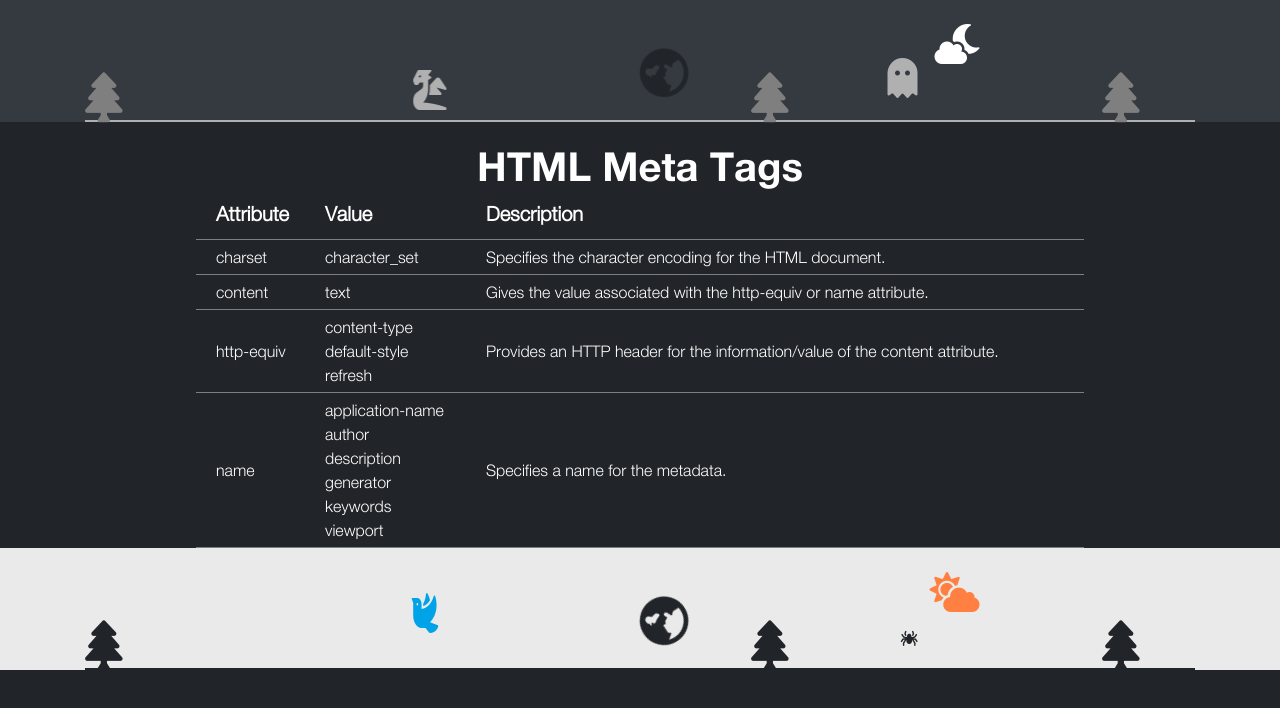
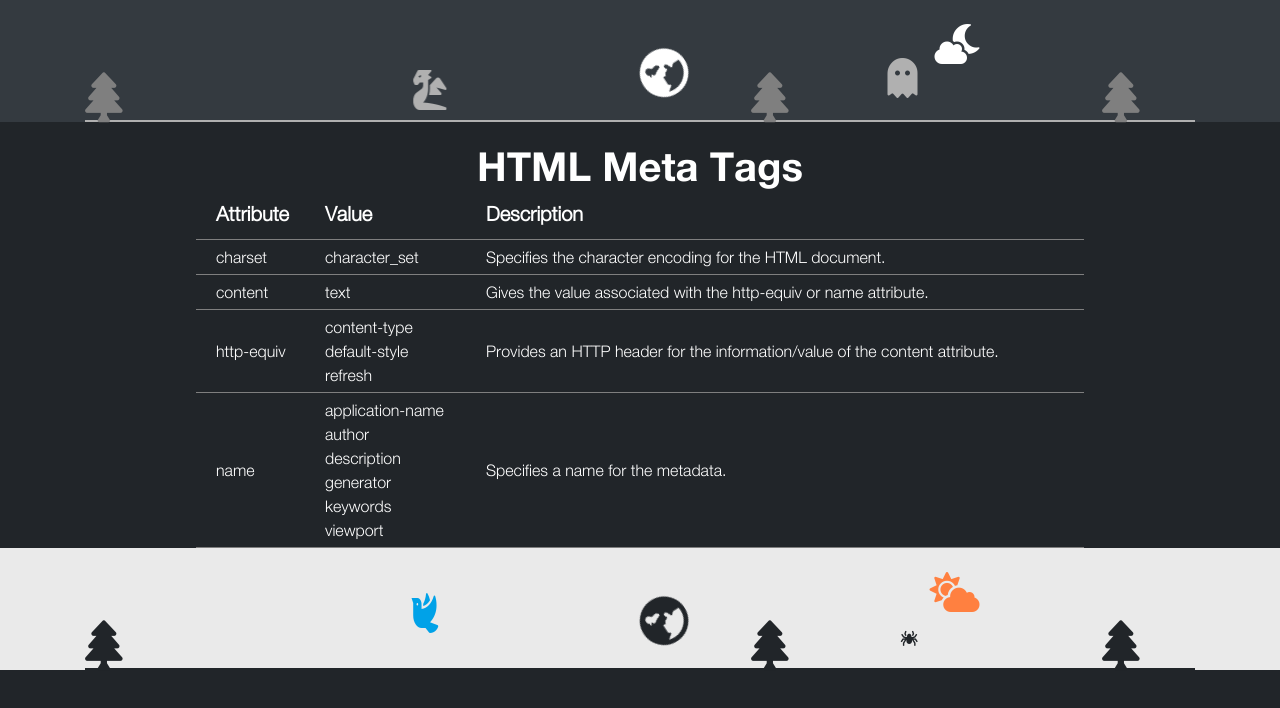
Before and after one commit to ch0wdhury/meta-tags-animated, a plain HTML site: page index.html in a window 1280 px wide. Drawn offline with Linux system fonts and the light colour scheme; a script that the page names is missing.

Commit message:
Add files via upload

```diff
--- a/css/style.css
+++ b/css/style.css
@@ -204,7 +204,7 @@ footer {
 	animation-duration: 10s;
 	animation-iteration-count: infinite;
 }
-.fa-globe-asia {
+.anime_footer .fa-globe-asia {
 	position: absolute;
 	bottom: 20%;
 	left: 50%;
```
